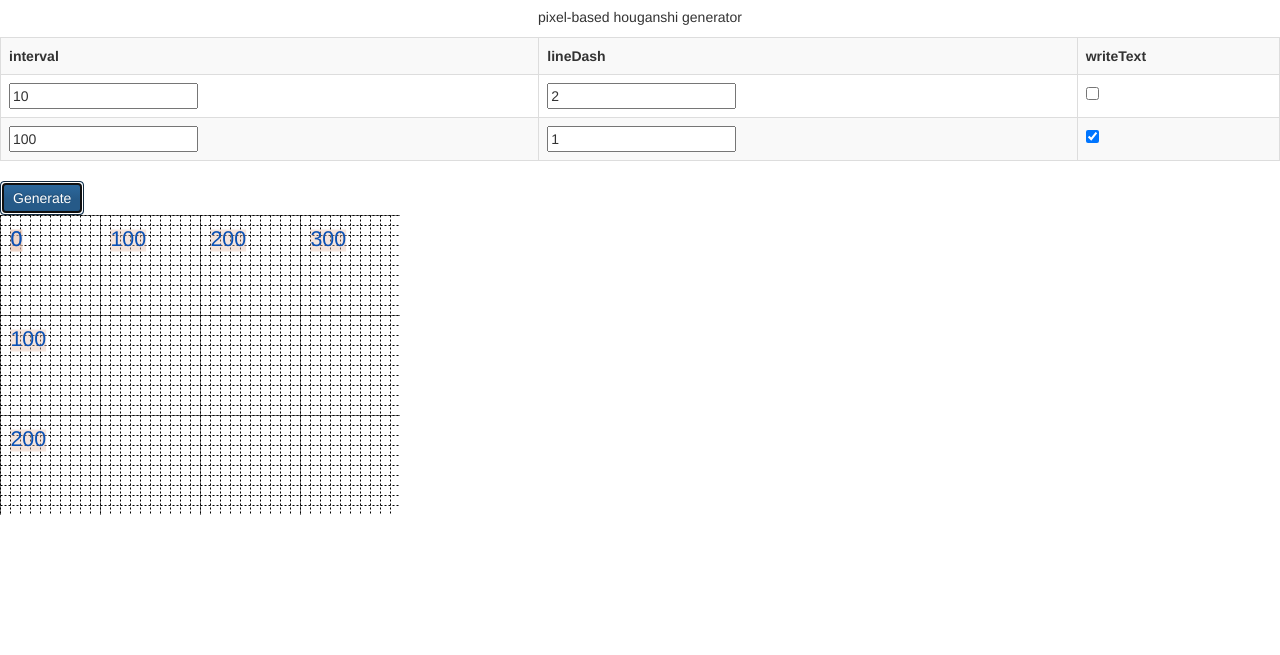
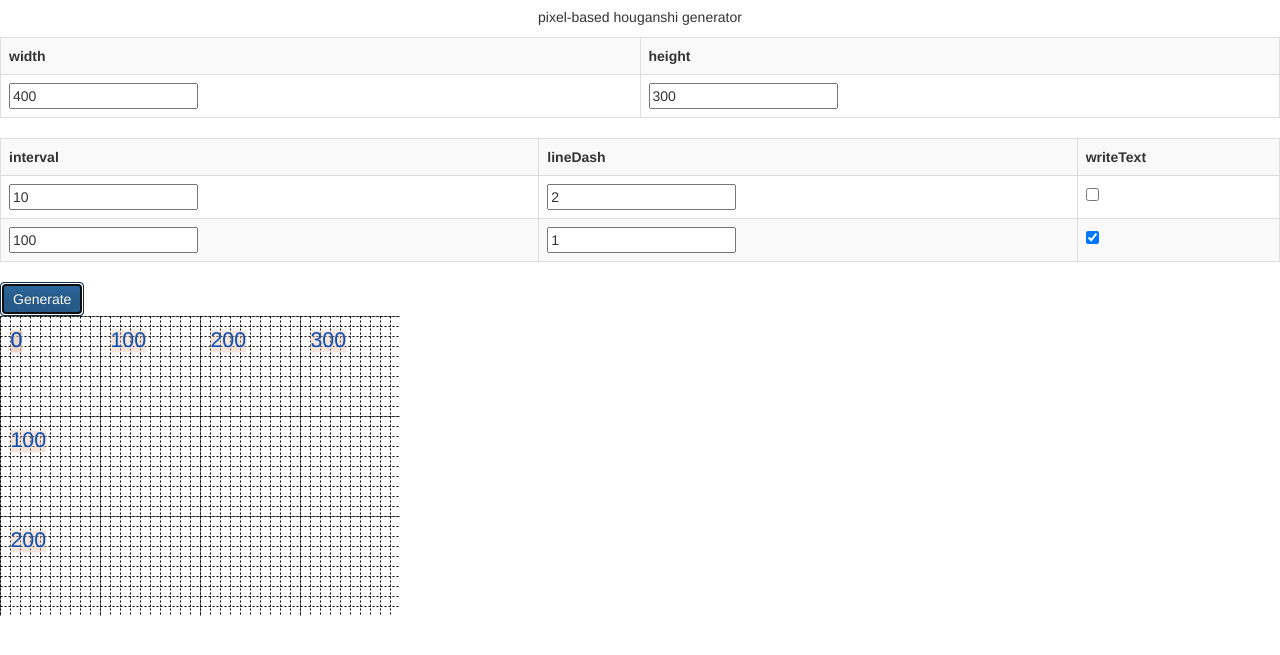
Before and after one commit to split-n/phogen, a plain HTML site: page index.html in a window 1280 px wide. Both pictures are taken after a click on the button "Generate". Shown: the part 63-718 px from the top of the page. Drawn offline with nearby package versions, Linux system fonts and the light colour scheme.

Commit message:
height,width configurable

```diff
--- a/index.html
+++ b/index.html
@@ -18,6 +18,16 @@
     </div>
     <main>
       <div id="controller">
+        <table id="table-canvas-configures" class="table table-striped table-bordered">
+          <tr>
+            <th>width</th>
+            <th>height</th>
+          </tr>
+          <tr>
+            <td><input type="text" id="val-canvas-width" value="400"/></td>
+            <td><input type="text" id="val-canvas-height" value="300"/></td>
+          </tr>
+        </table>
         <table id="table-line-configures" class="table table-striped table-bordered">
           <tr>
             <th>interval</th>
--- a/index.js
+++ b/index.js
@@ -23,7 +23,9 @@
   }
 
   function parseCanvasConfiguration(){
-
+    var width = $("#val-canvas-width").prop("value");
+    var height = $("#val-canvas-height").prop("value");
+    return {width:parseInt(width),height:parseInt(height)};
   }
 
   function parseLineConfiguration(){
@@ -38,15 +40,18 @@
   }
 
   function generate(){
+    var canvasConf = parseCanvasConfiguration();
     var lineConf = parseLineConfiguration();
     var canvasContainer = $("#canvas-container");
     var pg = new Phogen(lineConf);
 
-    var renderedCanvas = pg.render(400,300);
+    var renderedCanvas = pg.render(canvasConf.width,canvasConf.height);
 
     canvasContainer.empty();
     canvasContainer.append(renderedCanvas);
   }
+
+
   insertSeedLineConfiguration();
   $("#generate-btn").click(function(){
     generate();
```
